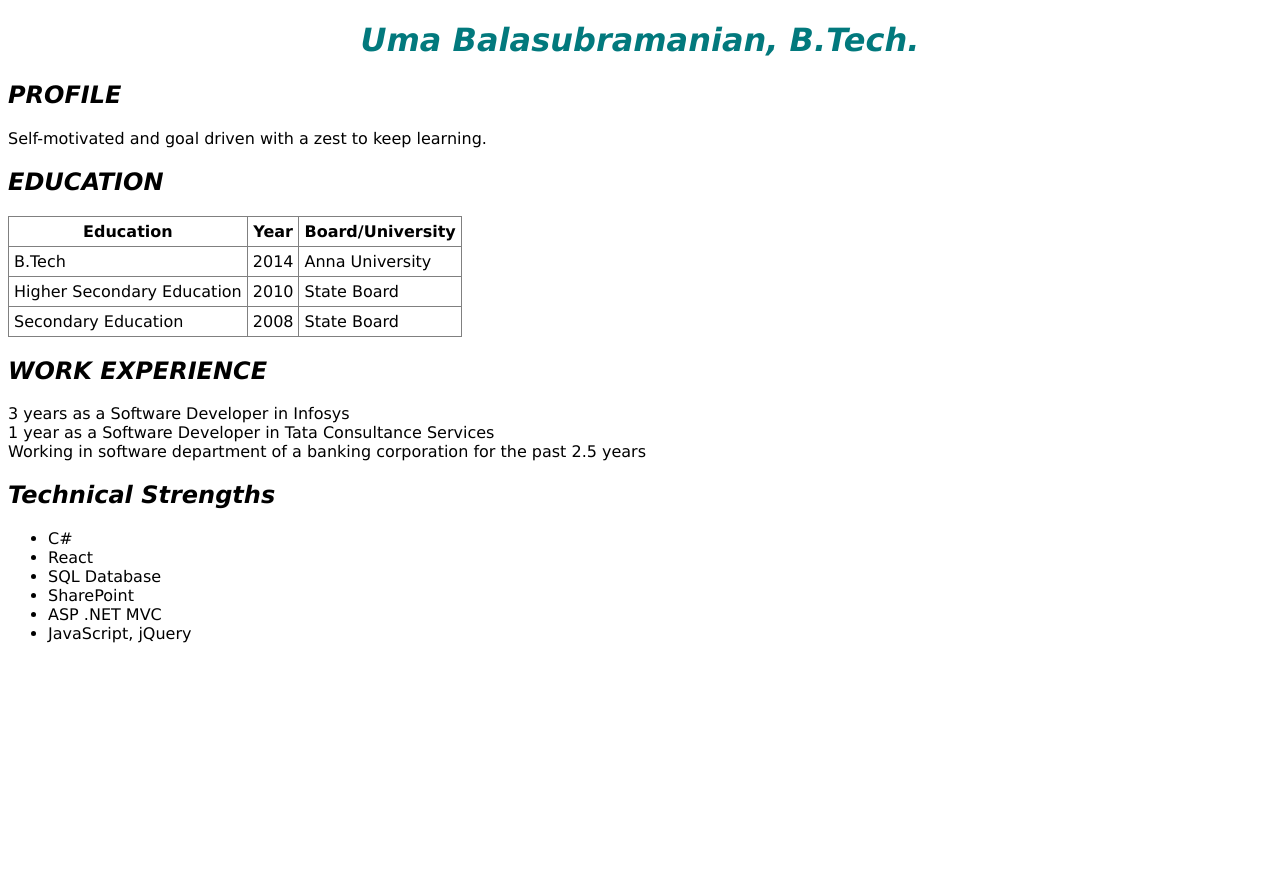
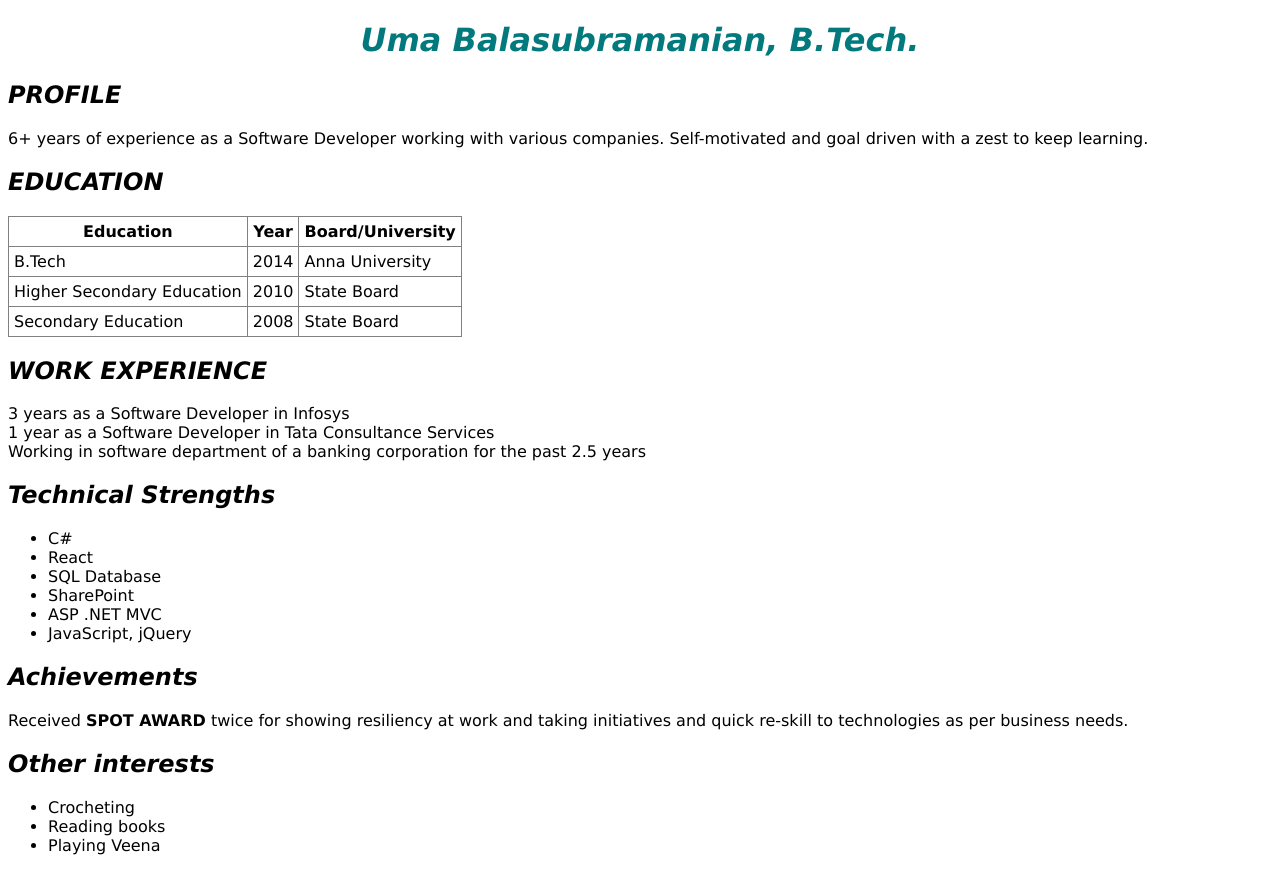
Before and after one commit to UmaBITS/umabits.github.io, a plain HTML site: page index.html in a window 1280 px wide. Before the commit the page ends 800 px from the top, so only its background shows below. Drawn offline with Linux system fonts and the light colour scheme.

Commit message:
Updated Achievements and Other Interests

```diff
--- a/index.html
+++ b/index.html
@@ -30,7 +30,10 @@
       <i>Uma Balasubramanian, B.Tech.</i>
     </h1>
     <h2><i>PROFILE</i></h2>
-    <p>Self-motivated and goal driven with a zest to keep learning.</p>
+    <p>
+      6+ years of experience as a Software Developer working with various
+      companies. Self-motivated and goal driven with a zest to keep learning.
+    </p>
     <h2><i>EDUCATION</i></h2>
     <table border="black" class="tblEducation">
       <tr>
@@ -74,5 +77,16 @@
       <li>ASP .NET MVC</li>
       <li>JavaScript, jQuery</li>
     </ul>
+    <h2><i>Achievements</i></h2>
+    <div>
+      Received <b>SPOT AWARD</b> twice for showing resiliency at work and taking
+      initiatives and quick re-skill to technologies as per business needs.
+    </div>
+    <h2><i>Other interests</i></h2>
+    <ul>
+      <li>Crocheting</li>
+      <li>Reading books</li>
+      <li>Playing Veena</li>
+    </ul>
   </body>
 </html>
```
